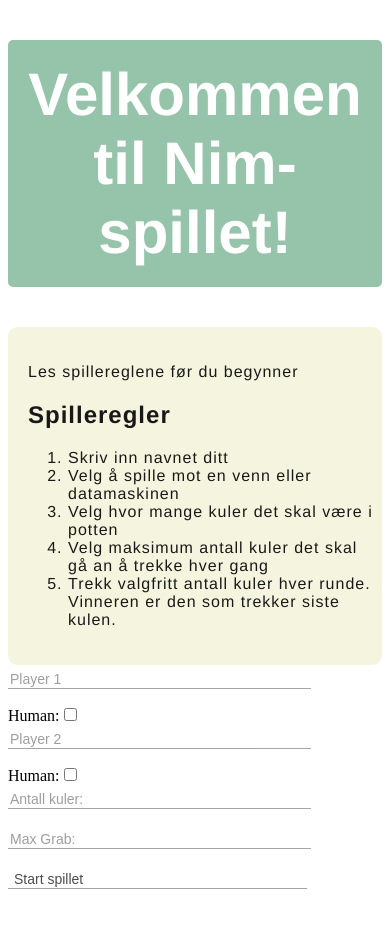
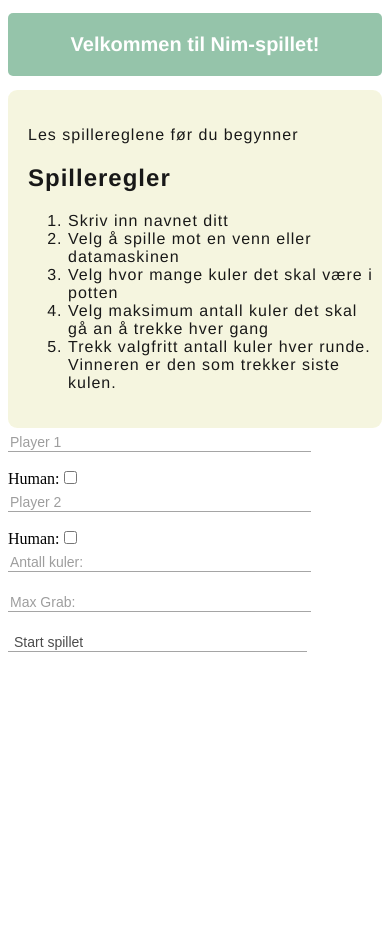
Before and after one commit to JoachimEide/test, a plain HTML site: page index.html in a window 390 px wide. After the commit the page ends 844 px from the top, so only its background shows below. Drawn offline with Linux system fonts and the light colour scheme.

Commit message:
responsive index

```diff
--- a/css/style.css
+++ b/css/style.css
@@ -82,6 +82,11 @@ h1{
 }
 
 
+@media screen and (max-width: 400px){
+  h1{
+    font-size: 20px;
+  }
+}
 
 player-form {
   margin-top: 30px;
--- a/index.html
+++ b/index.html
@@ -2,6 +2,7 @@
 <html lang="nb" dir="ltr">
   <head>
     <meta charset="utf-8">
+    <meta name="viewport" content="width=device-width, initial-scale=1.0">
     <title>Nim game - Regler</title>
     <link rel="stylesheet" type="text/css" href="css/style.css">
     <script type="text/javascript" src="js/nim.js"></script>
```
